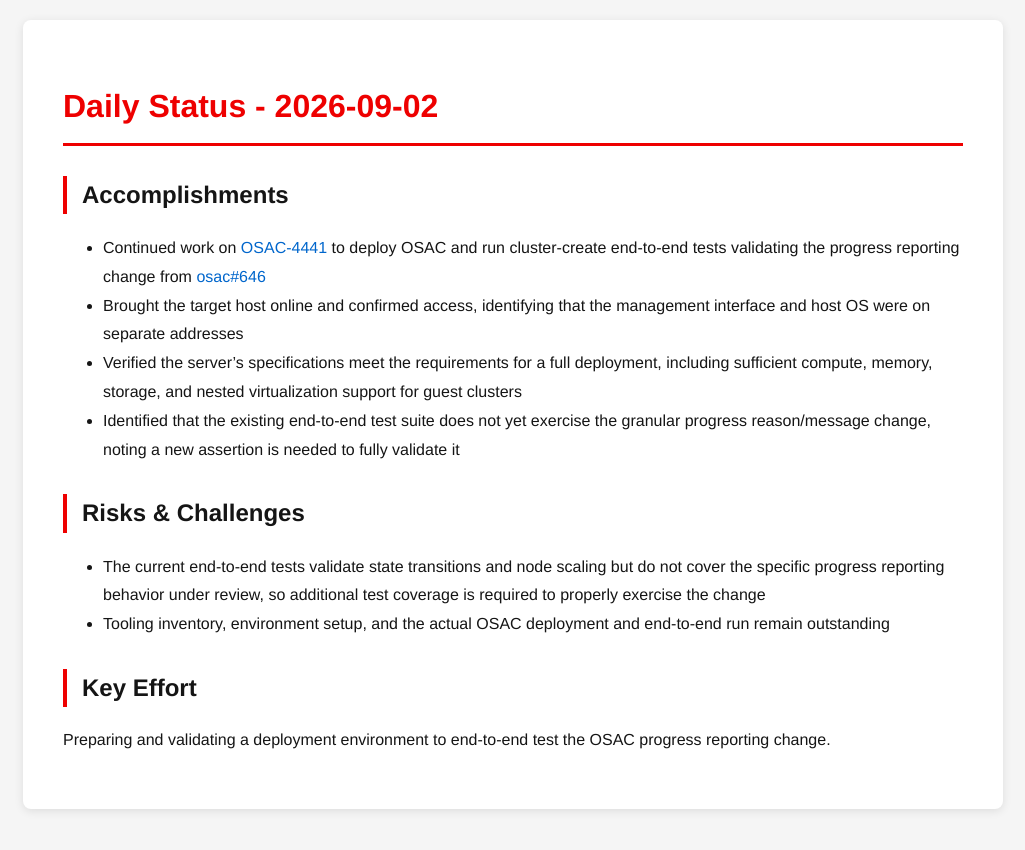
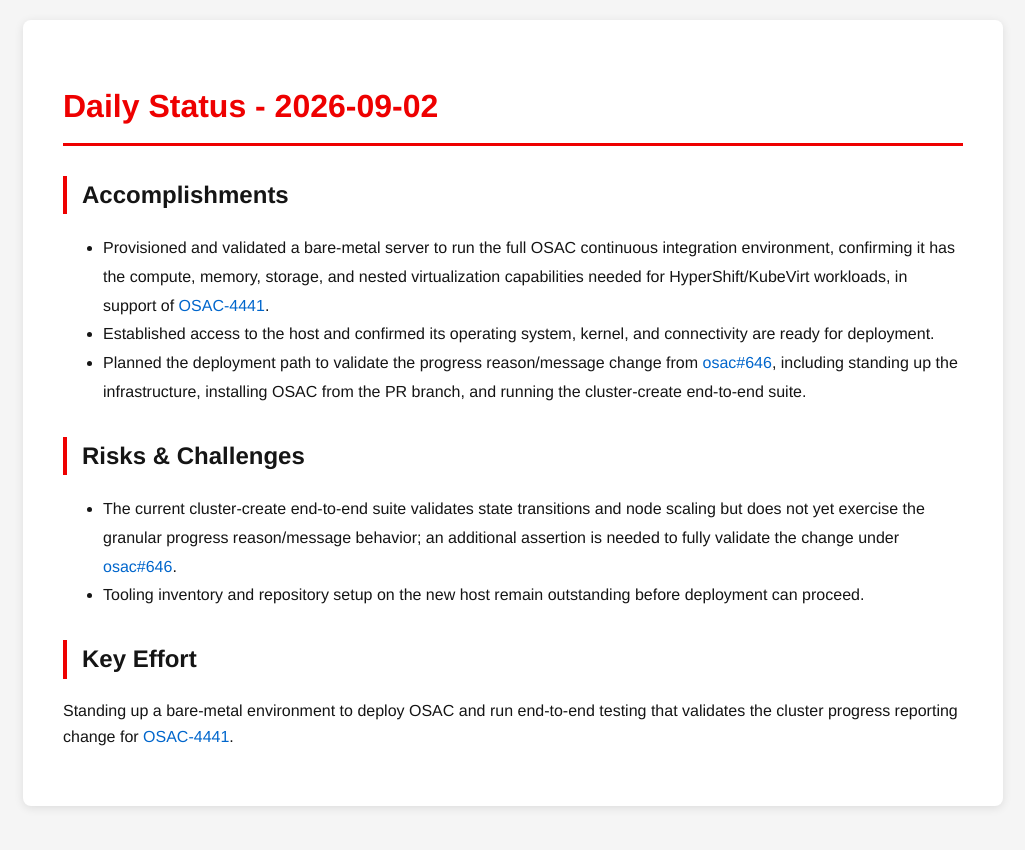
Before and after one commit to tzvatot/daily-status, a Jekyll site: the page built from 2026-09-02.md, in a window 1280 px wide. Shown: the top 850 px of the page, without its empty margins (127-1152 px from the left). Built offline with Jekyll 4.4.1, drawn with Linux system fonts in a browser that asks for light colours.

Commit message:
Daily status update - 2026-09-02

```diff
--- a/2026-09-02.md
+++ b/2026-09-02.md
@@ -7,14 +7,13 @@ date: 2026-09-02
 # Daily Status - 2026-09-02
 
 ## Accomplishments
-- Continued work on [OSAC-4441](https://redhat.atlassian.net/browse/OSAC-4441) to deploy OSAC and run cluster-create end-to-end tests validating the progress reporting change from [osac#646](https://github.com/osac-project/osac/pull/646)
-- Brought the target host online and confirmed access, identifying that the management interface and host OS were on separate addresses
-- Verified the server's specifications meet the requirements for a full deployment, including sufficient compute, memory, storage, and nested virtualization support for guest clusters
-- Identified that the existing end-to-end test suite does not yet exercise the granular progress reason/message change, noting a new assertion is needed to fully validate it
+- Provisioned and validated a bare-metal server to run the full OSAC continuous integration environment, confirming it has the compute, memory, storage, and nested virtualization capabilities needed for HyperShift/KubeVirt workloads, in support of [OSAC-4441](https://redhat.atlassian.net/browse/OSAC-4441).
+- Established access to the host and confirmed its operating system, kernel, and connectivity are ready for deployment.
+- Planned the deployment path to validate the progress reason/message change from [osac#646](https://github.com/osac-project/osac/pull/646), including standing up the infrastructure, installing OSAC from the PR branch, and running the cluster-create end-to-end suite.
 
 ## Risks & Challenges
-- The current end-to-end tests validate state transitions and node scaling but do not cover the specific progress reporting behavior under review, so additional test coverage is required to properly exercise the change
-- Tooling inventory, environment setup, and the actual OSAC deployment and end-to-end run remain outstanding
+- The current cluster-create end-to-end suite validates state transitions and node scaling but does not yet exercise the granular progress reason/message behavior; an additional assertion is needed to fully validate the change under [osac#646](https://github.com/osac-project/osac/pull/646).
+- Tooling inventory and repository setup on the new host remain outstanding before deployment can proceed.
 
 ## Key Effort
-Preparing and validating a deployment environment to end-to-end test the OSAC progress reporting change.
+Standing up a bare-metal environment to deploy OSAC and run end-to-end testing that validates the cluster progress reporting change for [OSAC-4441](https://redhat.atlassian.net/browse/OSAC-4441).
```
